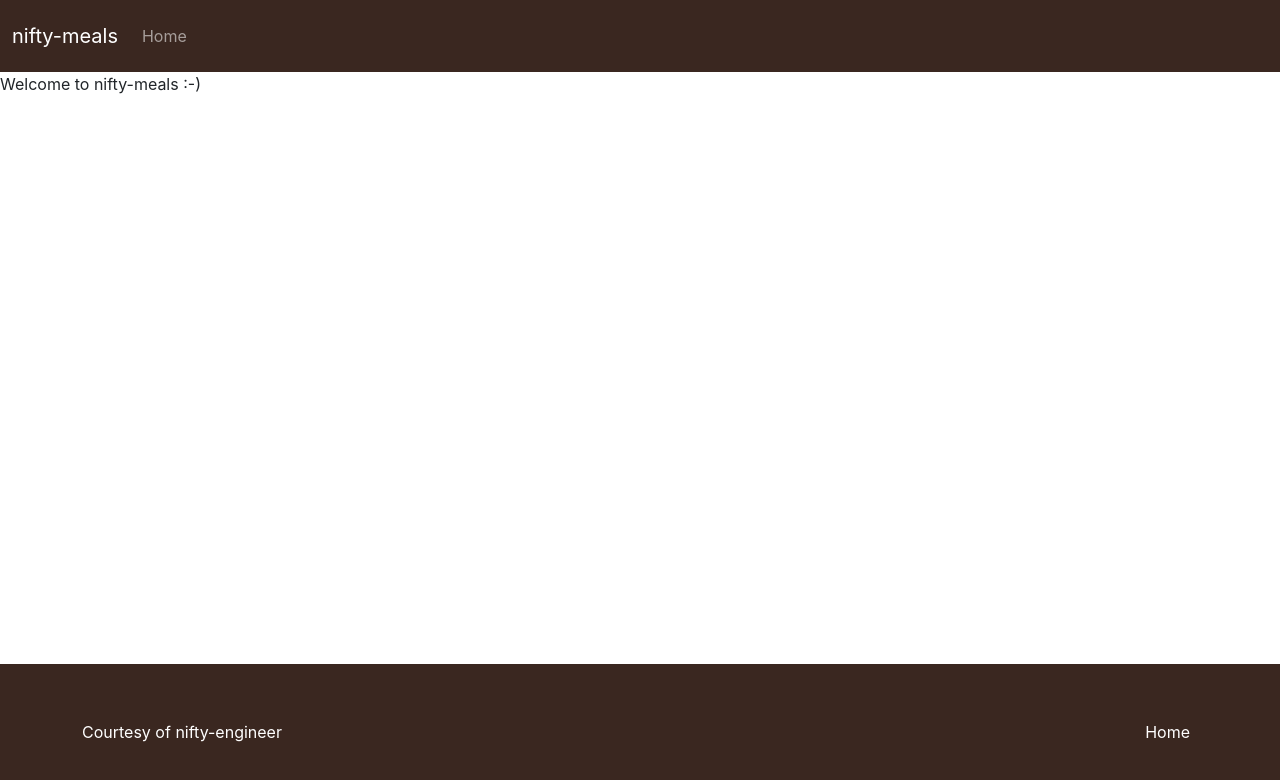
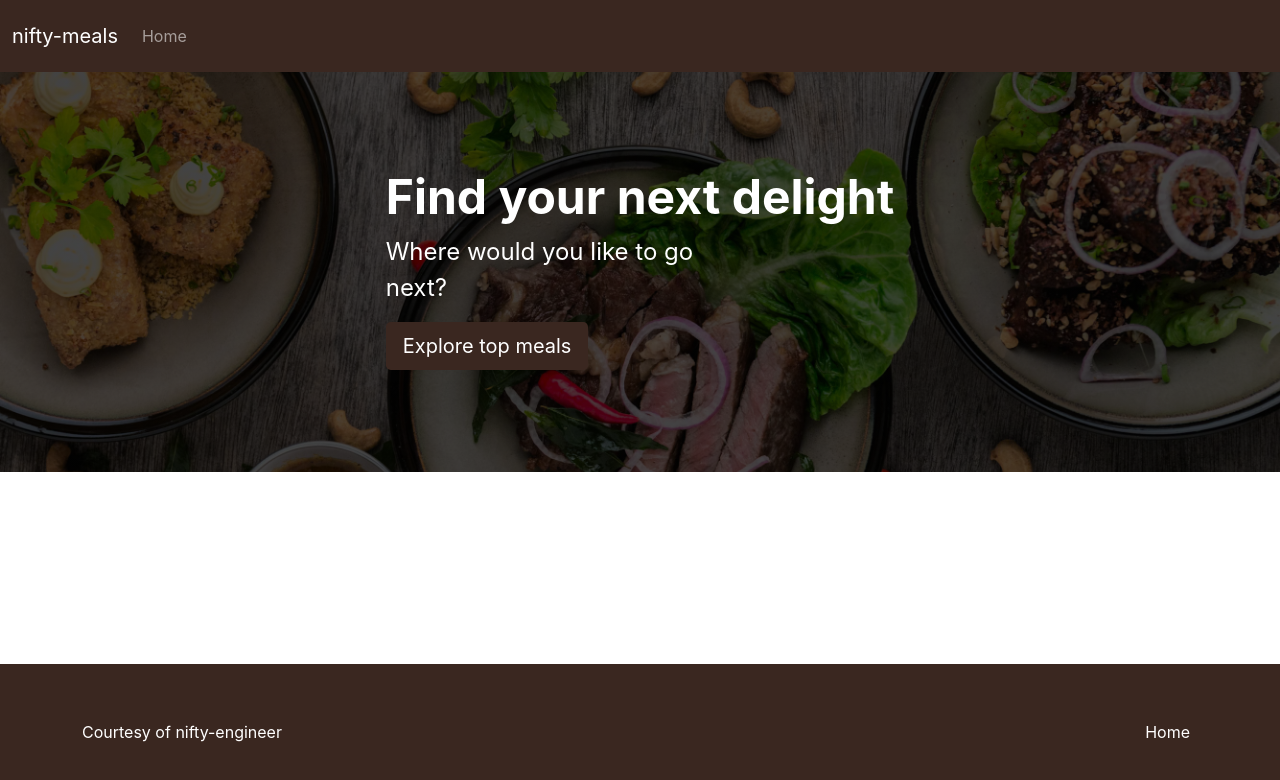
Before and after one commit to nifty-engineer/nifty-meals-frontend, a React (Create React App) app: page / in a window 1280 px wide. Shown: the top 780 px of the page. Built offline with nearby package versions, Linux system fonts and the light colour scheme.

Commit message:
display top-meals section with css

```diff
--- a/src/App.css
+++ b/src/App.css
@@ -1,5 +1,15 @@
 :root {
   --mainOpacity: rgba(0, 0, 0, 0.55);
+}
+
+.header {
+  background-image: linear-gradient(rgba(0, 0, 0, 0.7), rgba(0, 0, 0, 0.7)),
+    url("./Images/PublicImages/image-exploretopmeals.jpg");
+  opacity: var(--mainOpacity);
+  height: 25em !important;
+  background-size: cover;
+  background-repeat: no-repeat;
+  background-position: 50% 50%;
 }
 
 .main-color {
--- a/src/App.tsx
+++ b/src/App.tsx
@@ -8,7 +8,9 @@ function App() {
   return (
     <div className="d-flex flex-column min-vh-100">
       <Navbar />
-      <HomePage />
+      <div className="flex-grow-1">
+        <HomePage />
+      </div>
       <Footer />
     </div>
   );
--- a/src/layouts/HomePage/HomePage.tsx
+++ b/src/layouts/HomePage/HomePage.tsx
@@ -1,3 +1,9 @@
+import { ExploreTopMeals } from "./components/ExploreTopMeals";
+
 export const HomePage = () => {
-  return <div className="flex-grow-1">Welcome to nifty-meals :-)</div>;
+  return (
+    <>
+      <ExploreTopMeals />
+    </>
+  );
 };
--- /dev/null
+++ b/src/layouts/HomePage/components/ExploreTopMeals.tsx
@@ -0,0 +1,24 @@
+import { Link } from "react-router-dom";
+
+export const ExploreTopMeals = () => {
+  return (
+    <div className="p-5 mb-4 bg-dark header">
+      <div
+        className="container-fluid py-5 text-white
+                d-flex justify-content-center align-items-center"
+      >
+        <div>
+          <h1 className="display-5 fw-bold">Find your next delight</h1>
+          <p className="col-md-8 fs-4">Where would you like to go next?</p>
+          <Link
+            type="button"
+            className="btn main-color btn-lg text-white"
+            to="/search"
+          >
+            Explore top meals
+          </Link>
+        </div>
+      </div>
+    </div>
+  );
+};
```
Also changed, not shown: src/Images/PublicImages/image-exploretopmeals.jpg (added).
